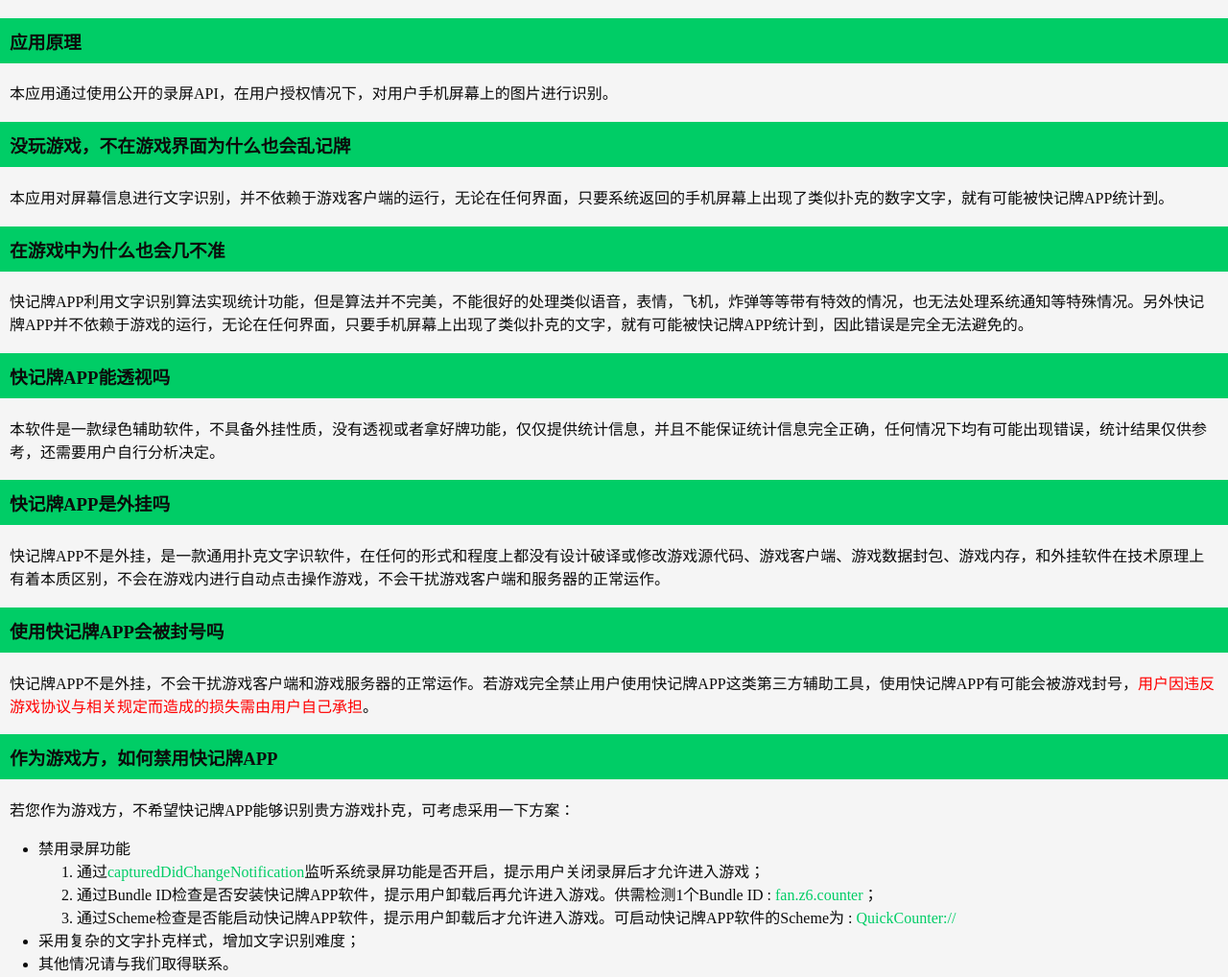
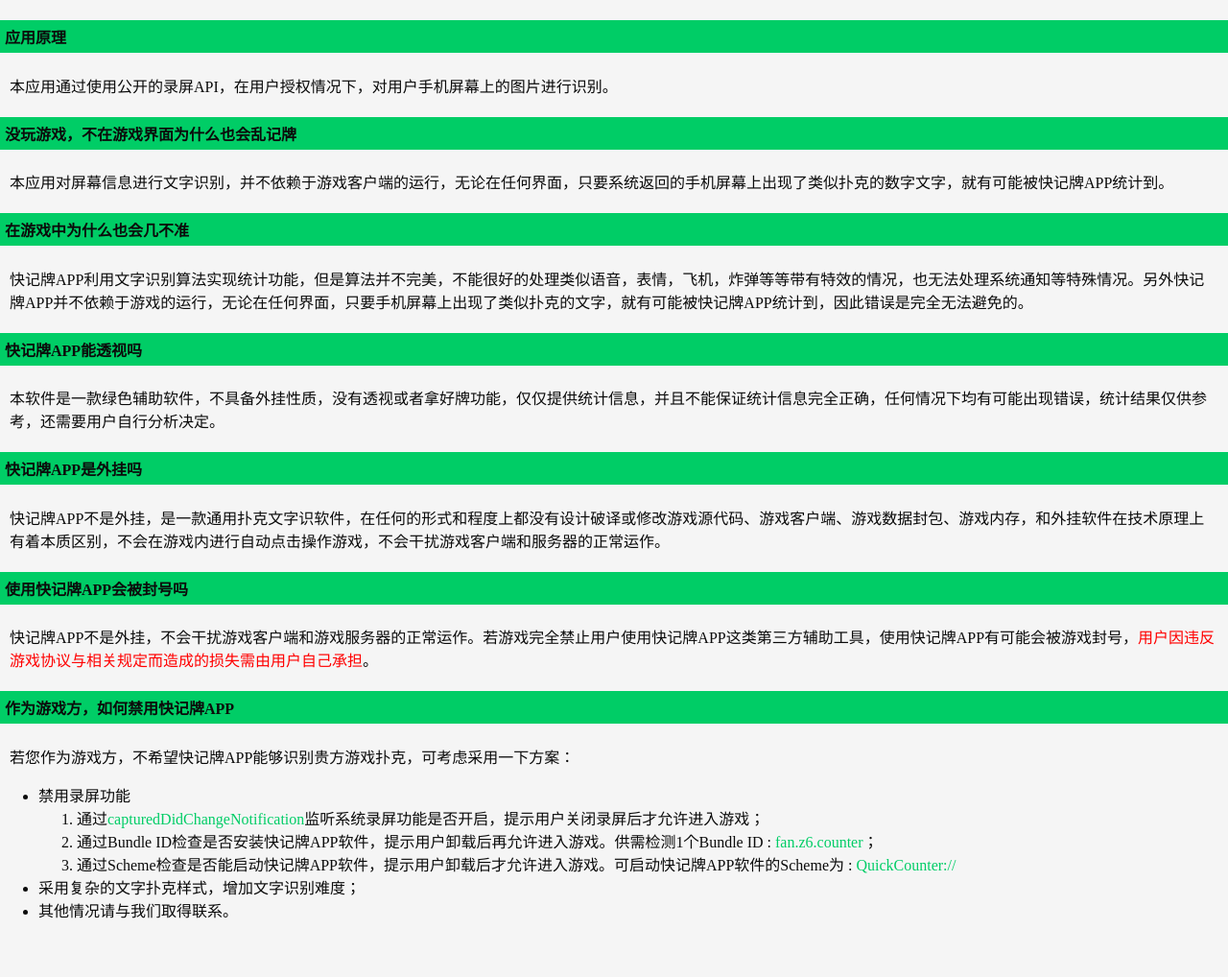
Before and after one commit to hibari9/github.io, a plain HTML site: page static/counter/faq.html in a window 1280 px wide. Shown: the whole page at 96% size. After the commit the page ends 976 px from the top, so only its background shows below. Drawn offline with Linux system fonts and the light colour scheme.

Commit message:
Site updated: 2022-12-15 15:10:52

```diff
--- a/static/counter/faq.html
+++ b/static/counter/faq.html
@@ -18,8 +18,8 @@
             margin: 0px;
         }
 
-        h3 {
-            padding: 10px;
+        h4 {
+            padding: 5px;
             background: #00CD66;
         }
 
@@ -30,35 +30,35 @@
     </style>
 
     <div>
-        <h3>应用原理</h3>
+        <h4>应用原理</h4>
         <p>本应用通过使用公开的录屏API，在用户授权情况下，对用户手机屏幕上的图片进行识别。</p>
 
-        <h3>没玩游戏，不在游戏界面为什么也会乱记牌</h3>
+        <h4>没玩游戏，不在游戏界面为什么也会乱记牌</h4>
         <p>
             本应用对屏幕信息进行文字识别，并不依赖于游戏客户端的运行，无论在任何界面，只要系统返回的手机屏幕上出现了类似扑克的数字文字，就有可能被快记牌APP统计到。
         </p>
 
-        <h3>在游戏中为什么也会几不准</h3>
+        <h4>在游戏中为什么也会几不准</h4>
         <p>
             快记牌APP利用文字识别算法实现统计功能，但是算法并不完美，不能很好的处理类似语音，表情，飞机，炸弹等等带有特效的情况，也无法处理系统通知等特殊情况。另外快记牌APP并不依赖于游戏的运行，无论在任何界面，只要手机屏幕上出现了类似扑克的文字，就有可能被快记牌APP统计到，因此错误是完全无法避免的。
         </p>
 
-        <h3>快记牌APP能透视吗</h3>
+        <h4>快记牌APP能透视吗</h4>
         <p>
             本软件是一款绿色辅助软件，不具备外挂性质，没有透视或者拿好牌功能，仅仅提供统计信息，并且不能保证统计信息完全正确，任何情况下均有可能出现错误，统计结果仅供参考，还需要用户自行分析决定。
         </p>
 
-        <h3>快记牌APP是外挂吗</h3>
+        <h4>快记牌APP是外挂吗</h4>
         <p>
             快记牌APP不是外挂，是一款通用扑克文字识软件，在任何的形式和程度上都没有设计破译或修改游戏源代码、游戏客户端、游戏数据封包、游戏内存，和外挂软件在技术原理上有着本质区别，不会在游戏内进行自动点击操作游戏，不会干扰游戏客户端和服务器的正常运作。
         </p>
 
-        <h3>使用快记牌APP会被封号吗</h3>
+        <h4>使用快记牌APP会被封号吗</h4>
         <p>
             快记牌APP不是外挂，不会干扰游戏客户端和游戏服务器的正常运作。若游戏完全禁止用户使用快记牌APP这类第三方辅助工具，使用快记牌APP有可能会被游戏封号，<label style="color: red">用户因违反游戏协议与相关规定而造成的损失需由用户自己承担</label>。
         </p>
 
-        <h3>作为游戏方，如何禁用快记牌APP</h3>
+        <h4>作为游戏方，如何禁用快记牌APP</h4>
         <p>
             若您作为游戏方，不希望快记牌APP能够识别贵方游戏扑克，可考虑采用一下方案：
         </p><ul>
```
Also changed, not shown: static/counter/help.html (+7 -7 lines).
